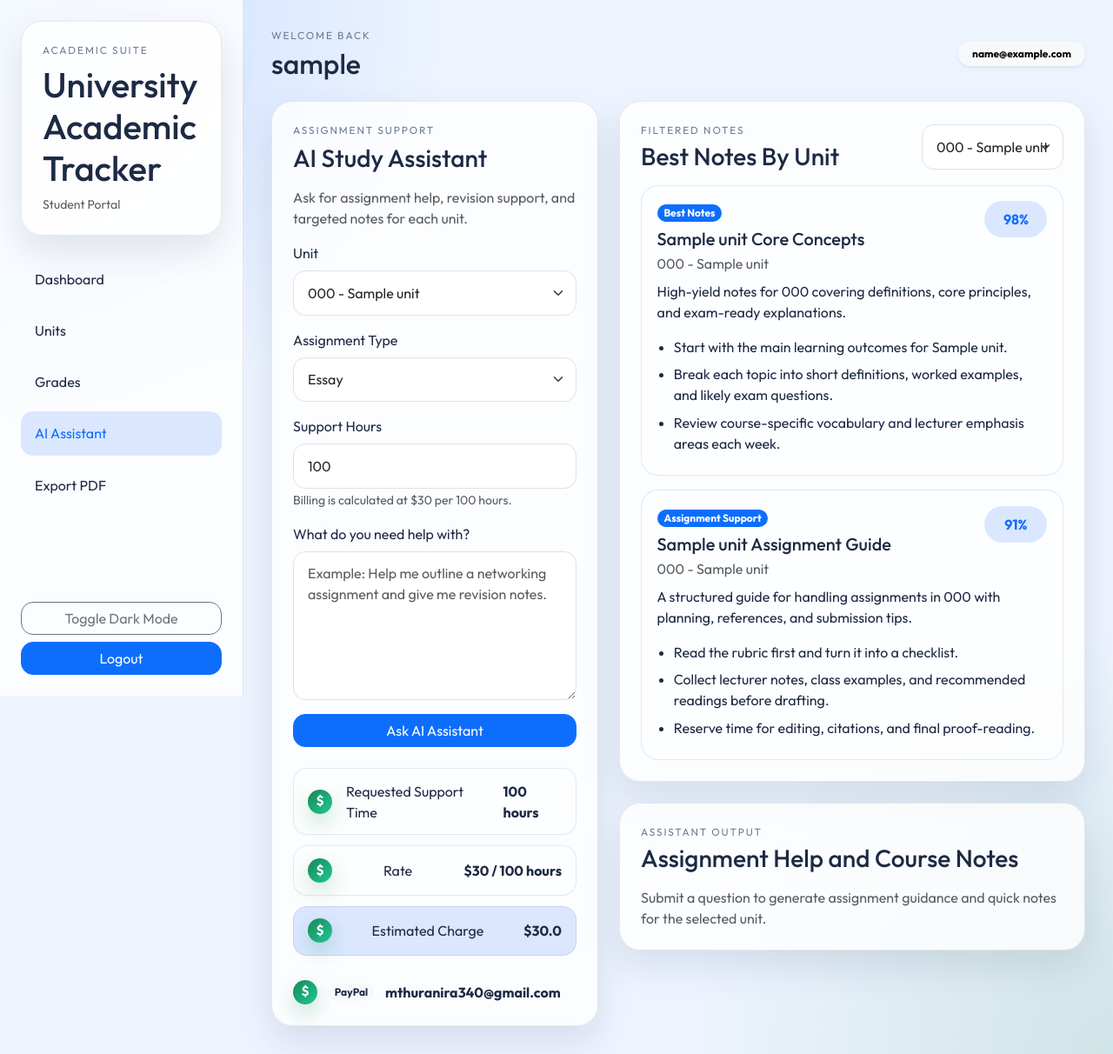
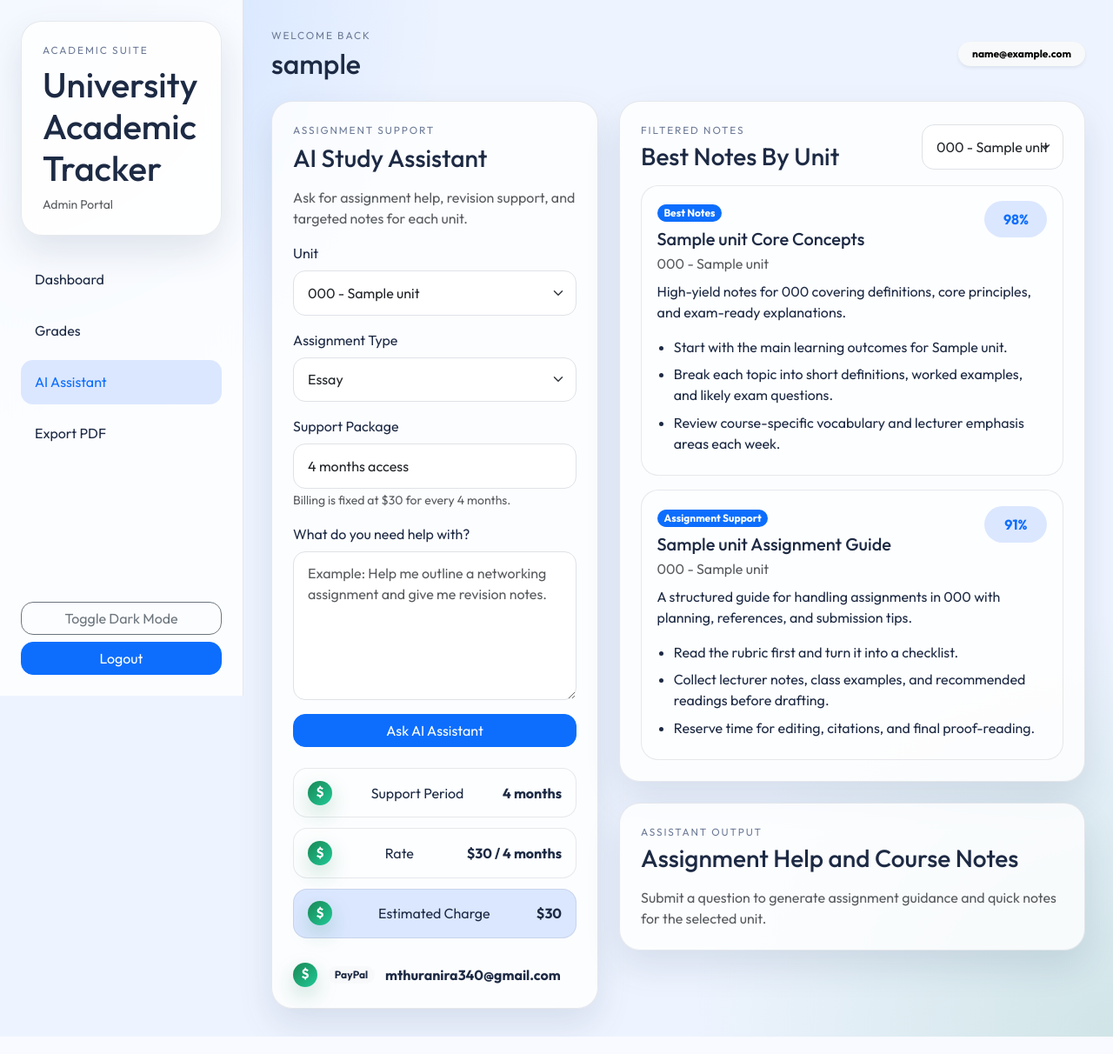
Before and after one commit to mthuranira340-blip/academic-tracker, a Flask app: page /assistant in a window 1280 px wide. Shown: the whole page at 87% size. Run offline with Flask 3, Linux system fonts and the light colour scheme; a user stored in the database is signed in; tables that the repository leaves empty hold one stand-in row (values such as "Sample post"); parts of the project's set-up code (start-up, migrations or seed data) failed here and were passed over.

Commit message:
Add free demo deployment setup and four-month pricing

```diff
--- a/app/forms.py
+++ b/app/forms.py
@@ -1,5 +1,5 @@
 from flask_wtf import FlaskForm
-from wtforms import DateTimeLocalField, IntegerField, PasswordField, SelectField, StringField, SubmitField, TextAreaField
+from wtforms import DateTimeLocalField, PasswordField, SelectField, StringField, SubmitField, TextAreaField
 from wtforms.validators import DataRequired, Email, EqualTo, Length, ValidationError
 
 from .models import Unit, User
@@ -104,7 +104,6 @@ class AssistantForm(FlaskForm):
         ],
         validators=[DataRequired()],
     )
-    study_hours = IntegerField("Support Hours", validators=[DataRequired()], default=100)
     question = TextAreaField(
         "What do you need help with?",
         validators=[DataRequired(), Length(min=10, max=1000)],
--- a/app/routes/main.py
+++ b/app/routes/main.py
@@ -11,7 +11,8 @@ from ..extensions import db
 from ..forms import ActivityForm, AssistantForm, GradeForm, UnitForm
 from ..models import Activity, Grade, ParentStudentLink, Unit, User
 from ..services import (
-    AI_RATE_USD_PER_100_HOURS,
+    AI_SUPPORT_PERIOD_MONTHS,
+    AI_SUPPORT_PRICE_USD,
     build_activity_payload,
     build_note_library,
     calculate_ai_support_pricing,
@@ -321,8 +322,7 @@ def assistant():
     filtered_notes = filter_notes(all_notes, selected_unit_id)
     assistant_response = None
     assistant_source = None
-    pricing_hours = form.study_hours.data or 100
-    pricing_amount = calculate_ai_support_pricing(pricing_hours)
+    pricing_amount = calculate_ai_support_pricing()
 
     if form.validate_on_submit():
         selected_unit = Unit.query.get_or_404(form.unit_id.data)
@@ -331,8 +331,7 @@ def assistant():
         )
         selected_unit_id = selected_unit.id
         filtered_notes = filter_notes(all_notes, selected_unit_id)
-        pricing_hours = form.study_hours.data
-        pricing_amount = calculate_ai_support_pricing(pricing_hours)
+        pricing_amount = calculate_ai_support_pricing()
         if used_live_ai:
             flash("AI assistant response generated successfully.", "success")
         else:
@@ -343,9 +342,9 @@ def assistant():
         form=form,
         notes=filtered_notes,
         selected_unit_id=selected_unit_id,
-        pricing_hours=pricing_hours,
         pricing_amount=pricing_amount,
-        pricing_rate=AI_RATE_USD_PER_100_HOURS,
+        pricing_period_months=AI_SUPPORT_PERIOD_MONTHS,
+        pricing_rate=AI_SUPPORT_PRICE_USD,
         assistant_response=assistant_response,
         assistant_source=assistant_source,
     )
--- a/app/services.py
+++ b/app/services.py
@@ -83,7 +83,8 @@ ACADEMIC_CALENDAR = [
 ]
 
 PAYPAL_ACCOUNT = "mthuranira340@gmail.com"
-AI_RATE_USD_PER_100_HOURS = 30
+AI_SUPPORT_PRICE_USD = 30
+AI_SUPPORT_PERIOD_MONTHS = 4
 
 
 def get_payment_prompt(today=None):
@@ -145,9 +146,8 @@ def get_payment_prompt(today=None):
     }
 
 
-def calculate_ai_support_pricing(hours):
-    normalized_hours = max(int(hours or 0), 1)
-    return round((normalized_hours / 100) * AI_RATE_USD_PER_100_HOURS, 2)
+def calculate_ai_support_pricing():
+    return AI_SUPPORT_PRICE_USD
 
 
 def build_note_library(units):
--- a/app/templates/assistant.html
+++ b/app/templates/assistant.html
@@ -19,9 +19,9 @@
                     {{ form.assignment_type(class="form-select") }}
                 </div>
                 <div class="mb-3">
-                    {{ form.study_hours.label(class="form-label") }}
-                    {{ form.study_hours(class="form-control", min="1", step="1") }}
-                    <small class="text-body-secondary">Billing is calculated at ${{ pricing_rate }} per 100 hours.</small>
+                    <label class="form-label">Support Package</label>
+                    <input class="form-control" value="{{ pricing_period_months }} months access" readonly>
+                    <small class="text-body-secondary">Billing is fixed at ${{ pricing_rate }} for every {{ pricing_period_months }} months.</small>
                 </div>
                 <div class="mb-3">
                     {{ form.question.label(class="form-label") }}
@@ -34,13 +34,13 @@
             <div class="assistant-pricing mt-4">
                 <div class="scheme-row">
                     <span class="dollar-icon small-dollar">$</span>
-                    <span>Requested Support Time</span>
-                    <strong>{{ pricing_hours }} hours</strong>
+                    <span>Support Period</span>
+                    <strong>{{ pricing_period_months }} months</strong>
                 </div>
                 <div class="scheme-row">
                     <span class="dollar-icon small-dollar">$</span>
                     <span>Rate</span>
-                    <strong>${{ pricing_rate }} / 100 hours</strong>
+                    <strong>${{ pricing_rate }} / {{ pricing_period_months }} months</strong>
                 </div>
                 <div class="scheme-row total-row">
                     <span class="dollar-icon small-dollar">$</span>
--- a/requirements.txt
+++ b/requirements.txt
@@ -5,3 +5,4 @@ Flask-WTF==1.2.2
 email-validator==2.2.0
 PyMySQL==1.1.1
 reportlab==4.2.5
+gunicorn==23.0.0
```
Also changed, not shown: config.py (+13 -4 lines), render.yaml (added, +12 -0 lines), README.md.
